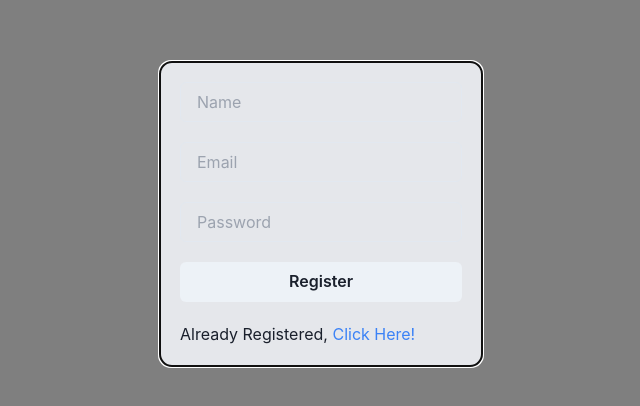
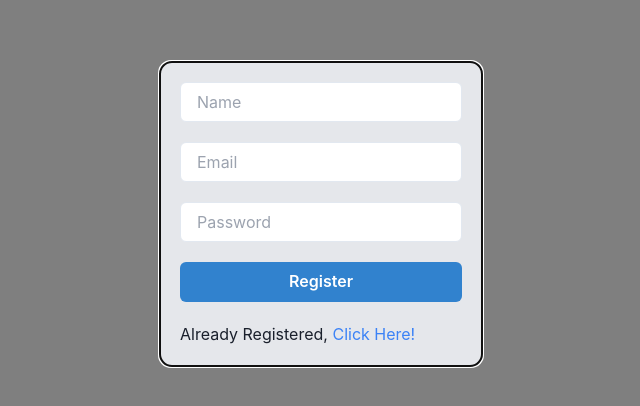
Before and after one commit to krohitk17/cipher-frontend, a React (Create React App) app: page /register in a window 1280 px wide. Shown: the part 186-592 px from the top of the page, without its empty margins (319-959 px from the left). Built offline with nearby package versions, Linux system fonts and the light colour scheme; no server answers.

Commit message:
minor changes

```diff
--- a/src/components/InputField.tsx
+++ b/src/components/InputField.tsx
@@ -17,6 +17,7 @@ export default function InputField({
       onChange={onChange}
       placeholder={placeholder}
       type={type}
+      bgColor={"white"}
     />
   );
 }
--- a/src/components/SubmitButton.tsx
+++ b/src/components/SubmitButton.tsx
@@ -14,7 +14,8 @@ export default function SubmitButton({
     <Button
       type="submit"
       onClick={onClickHandler}
-      className={" bg-blue-500 " + className}
+      className={className}
+      colorScheme="blue"
     >
       {children}
     </Button>
--- a/src/pages/LoginPage/LoginPage.tsx
+++ b/src/pages/LoginPage/LoginPage.tsx
@@ -17,6 +17,7 @@ export default function LoginPage() {
       alert(token.error.message);
     } else {
       auth.setAuth(token.token);
+      alert("Login Successful!");
     }
   };
 
--- a/src/pages/RegisterPage/RegisterPage.tsx
+++ b/src/pages/RegisterPage/RegisterPage.tsx
@@ -18,6 +18,9 @@ export default function LoginPage() {
       alert(token.error.message);
     } else {
       auth.setAuth(token.token);
+      alert("Registration Successful!");
+      // redirect to login page
+      window.location.href = "/";
     }
   };
 
```
